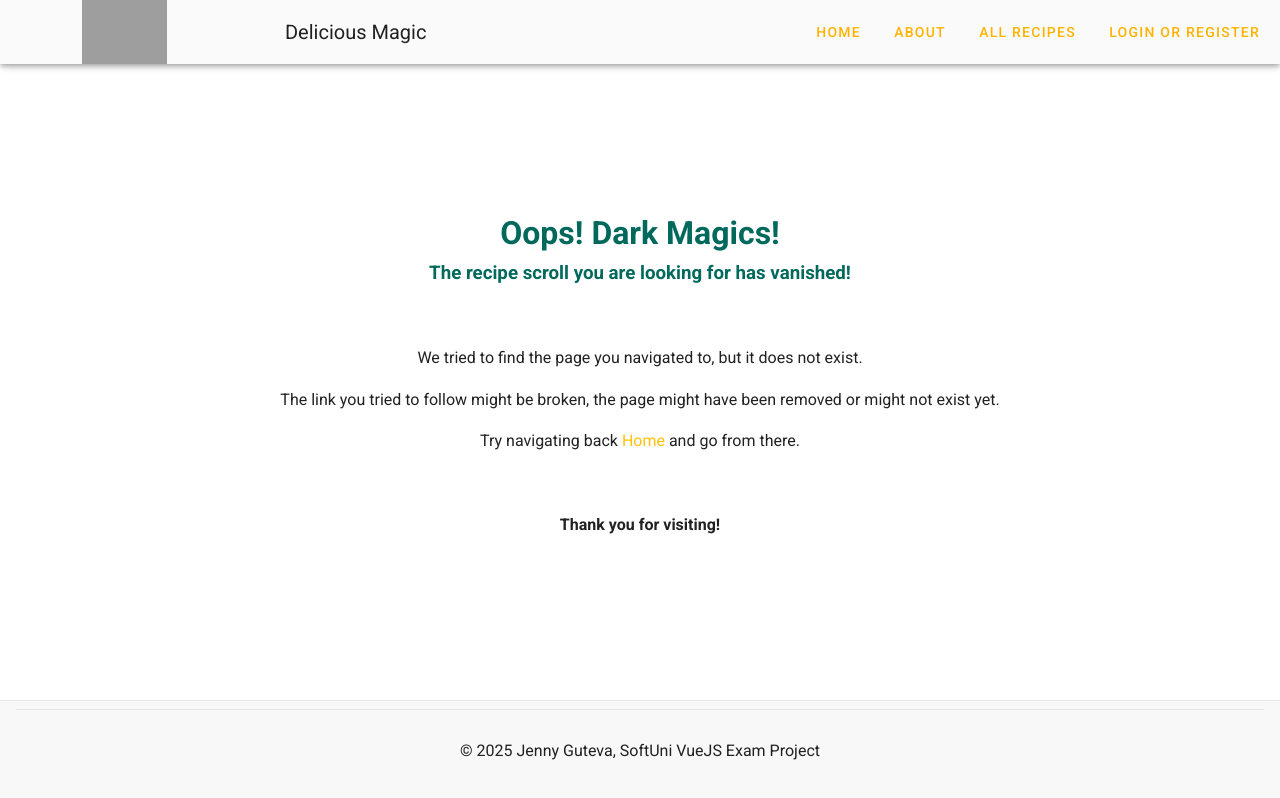
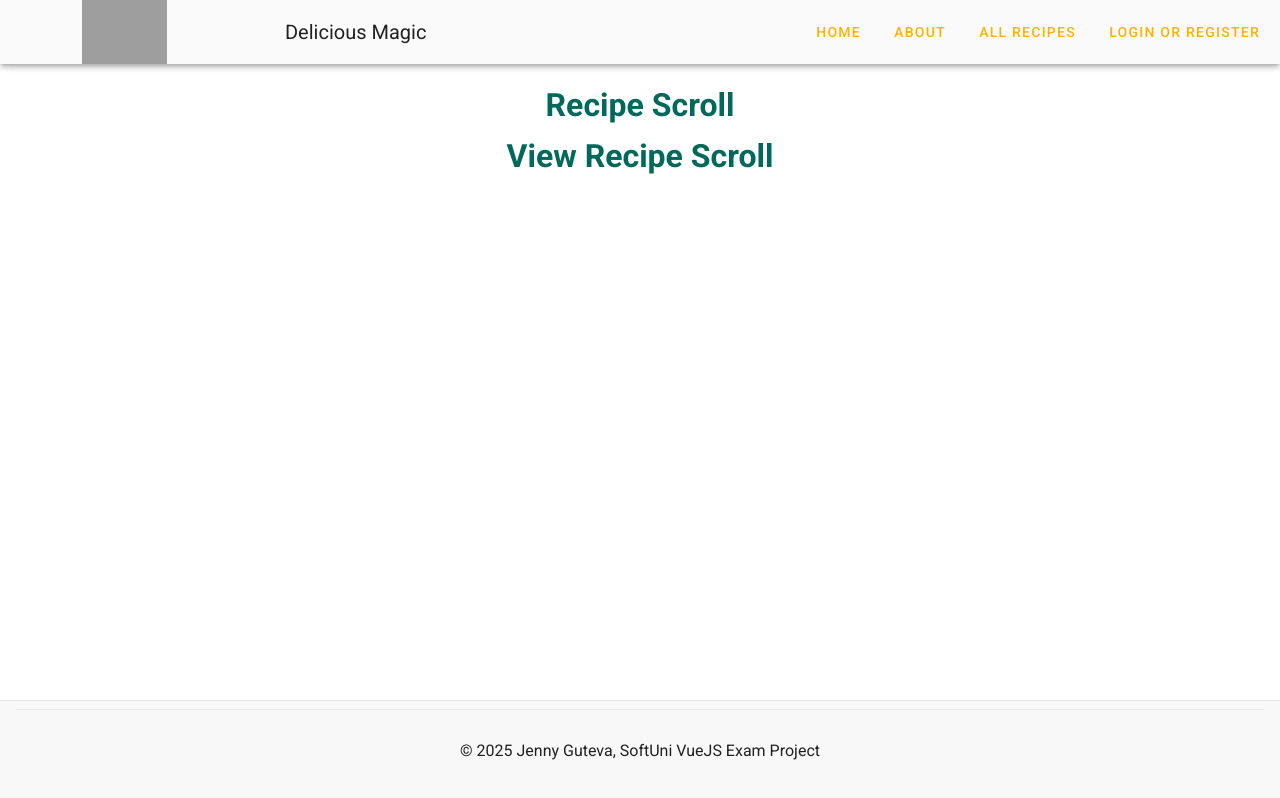
Before and after one commit to Jenaldin/Delicious-Magic_VueJS_Dec24, a Vue app in the folder client/: page /view-recipe/1 in a window 1280 px wide. Shown: the top 798 px of the page. Built offline with nearby package versions, Linux system fonts and the light colour scheme; grey boxes are pictures that could not be loaded.

Commit message:
Created Details.vue page and added it to navigation and router; added routes for new, view and edit recipes

```diff
--- a/client/src/components/Navigation.vue
+++ b/client/src/components/Navigation.vue
@@ -19,7 +19,7 @@ const snackbar = computed(() => authStore.snackbar);
       <v-btn color="amber-darken-1" text to="/register-login">Login or Register</v-btn>
     </template>
     <template v-else>
-      <v-btn color="amber-darken-1" text to="/*">Add Recipe</v-btn>
+      <v-btn color="amber-darken-1" text to="/add-recipe">Add Recipe</v-btn>
       <v-btn color="amber-darken-1" text to="/*">My Cookbook & Profile</v-btn>
       <v-btn color="amber-darken-1" text @click="authStore.logout">Logout</v-btn>
     </template>
--- /dev/null
+++ b/client/src/pages/Details.vue
@@ -0,0 +1,28 @@
+<script setup>
+import { computed } from 'vue';
+import { useRoute } from 'vue-router';
+import NewRecipe from '../components/NewRecipe.vue';
+import EditRecipe from '../components/EditRecipe.vue';
+import ViewRecipe from '../components/ViewRecipe.vue';
+
+const route = useRoute();
+
+const isNew = computed(() => route.name === 'add-recipe');
+const isEdit = computed(() => route.name === 'edit-recipe');
+const isView = computed(() => route.name === 'view-recipe');
+</script>
+
+<template>
+  <div class="centered-content">
+    <h1>Recipe Scroll</h1>
+    <template v-if="isNew">
+      <NewRecipe />
+    </template>
+    <template v-if="isEdit">
+      <EditRecipe :id="route.params.id" />
+    </template>
+    <template v-if="isView">
+      <ViewRecipe :id="route.params.id" />
+    </template>
+  </div>
+</template>
--- a/client/src/router/index.js
+++ b/client/src/router/index.js
@@ -2,12 +2,16 @@ import { createRouter, createWebHistory } from 'vue-router';
 import { useAuthStore } from '../stores/auth';
 import Entry from '../pages/Entry.vue';
 import Catalog from '../pages/Catalog.vue';
+import Details from '../pages/Details.vue';
 
 const routes = [
   { path: '/', name: 'home', component: () => import('../pages/Home.vue') },
   { path: '/about', name: 'about', component: () => import('../pages/About.vue') },
   { path: '/register-login', name: 'register-login', component: Entry },
   { path: '/catalog', name: 'catalog', component: Catalog },
+  { path: '/add-recipe', name: 'add-recipe', component: Details, meta: { requiresAuth: true } },
+  { path: '/view-recipe/:id', name: 'view-recipe', component: Details },
+  { path: '/edit-recipe/:id', name: 'edit-recipe', component: Details, meta: { requiresAuth: true } },
   { path: '/:pathMatch(.*)*', name: '404', component: () => import('../pages/PageNotFound.vue') },
 ];
 
@@ -20,6 +24,8 @@ router.beforeEach((to, from, next) => {
   const authStore = useAuthStore();
   if (to.name === 'register-login' && authStore.isAuthenticated) {
     next({ name: 'home' });
+  } else if (to.meta.requiresAuth && !authStore.isAuthenticated) {
+    next({ name: 'register-login' });
   } else {
     next();
   }
```
